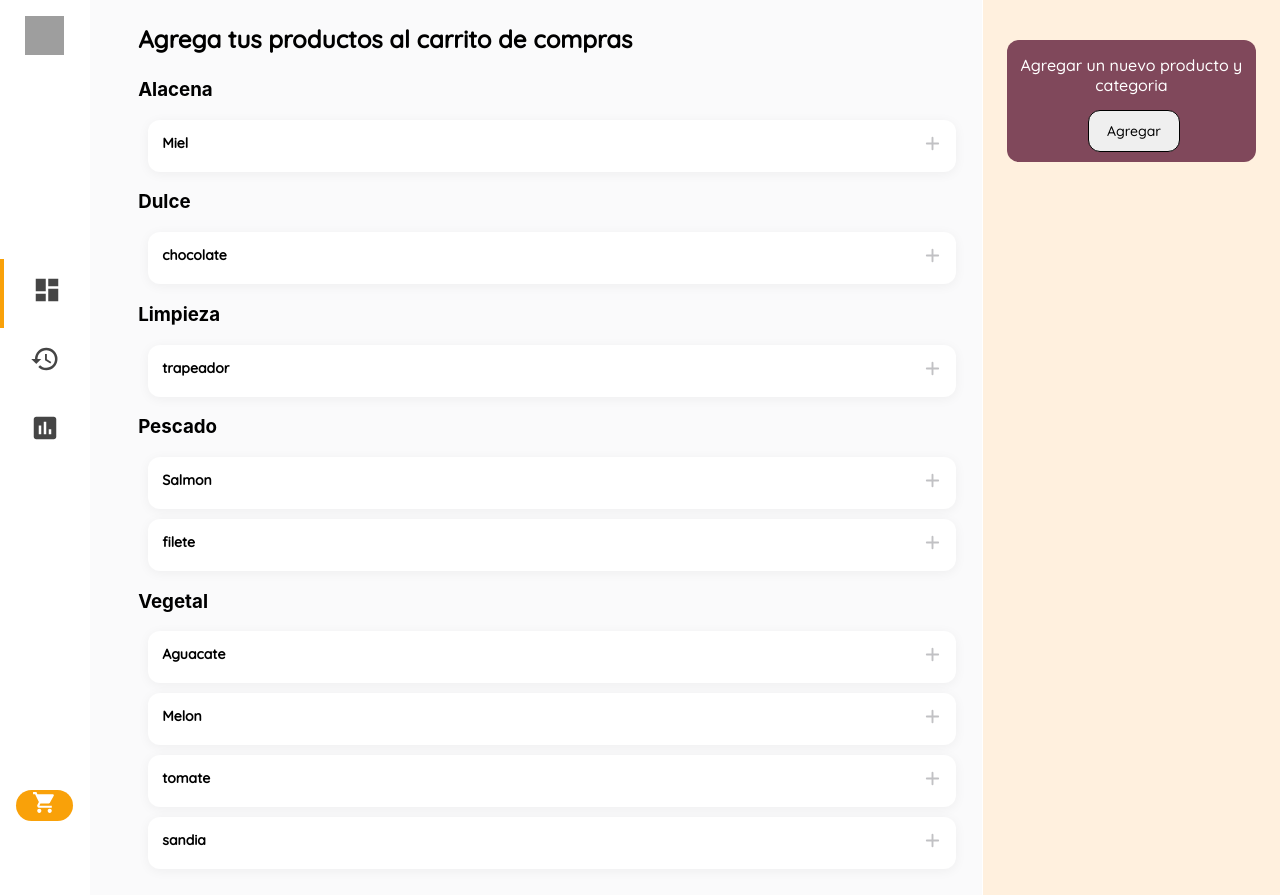
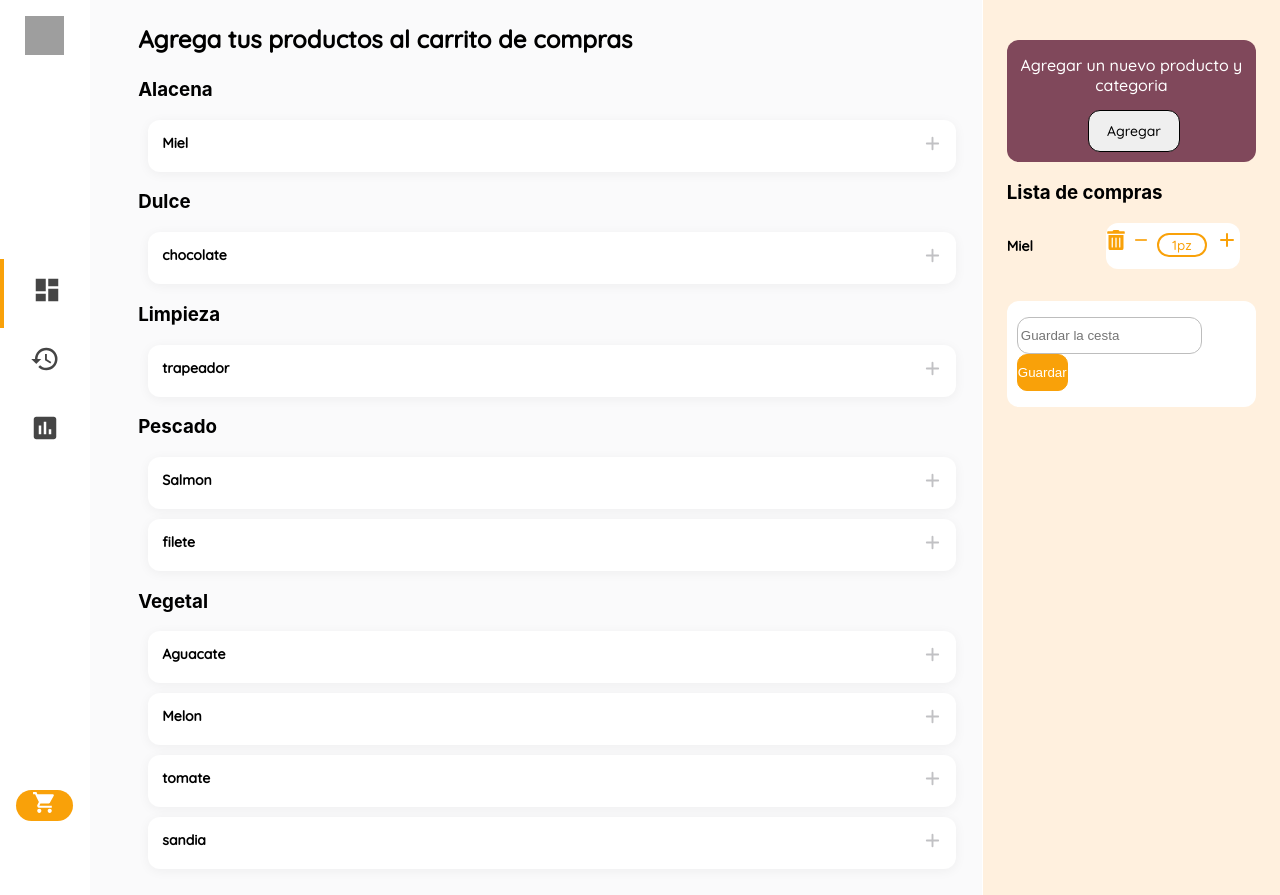
Before and after one commit to Codigo-bit-mx/ShoppingCart, a React (Create React App) app: page / in a window 1280 px wide. Both pictures are taken after a click on the element 748 px from the left and 145 px from the top of the page. Built offline with nearby package versions, Linux system fonts and the light colour scheme; grey boxes are pictures that could not be loaded.

Commit message:
Funciones del carrito completas

```diff
--- a/src/componentes/item/Item.js
+++ b/src/componentes/item/Item.js
@@ -1,11 +1,11 @@
 import React, { useContext } from 'react';
-import styled from 'styled-components';
-import dashsContext from '../../context/dashbord/dashContext';
+import styled                from 'styled-components';
+import carritosContext       from '../../context/carrito/carritoContext';
 
 //pestañas
 import WindowCarrito from './ventanas/WindowCarrito';
-import WindowInf from './ventanas/WindowInf';
-import WindowNew from './ventanas/WindowNew';
+import WindowInf     from './ventanas/WindowInf';
+import WindowNew     from './ventanas/WindowNew';
 
 const ContVentanas = styled.div`
     background: ${({ ventana }) => ventana === 'item' ? '#FFF0DE' :
@@ -16,8 +16,8 @@ const ContVentanas = styled.div`
 
 const Item = () => {
 
-    const dashContext = useContext(dashsContext);
-    const { ventana, cambioVentana } = dashContext;
+    const carritoContext = useContext(carritosContext);
+    const { ventana, productos } = carritoContext;
 
     return (
 
@@ -35,7 +35,7 @@ const Item = () => {
          :
         ventana === "informacion"
          ?
-          ( <WindowInf /> )
+          ( <WindowInf productos = {productos} /> )
          :
         null
         }
--- a/src/componentes/item/ventanas/WindowCarrito.js
+++ b/src/componentes/item/ventanas/WindowCarrito.js
@@ -1,6 +1,9 @@
 import React, {useContext} from 'react';
 import styled from 'styled-components';
-import dashsContext from '../../../context/dashbord/dashContext';
+import carritosContext from '../../../context/carrito/carritoContext';
+import { HiPlus } from "react-icons/hi";
+import { FaTrashAlt } from "react-icons/fa";
+import { MdRemove } from 'react-icons/md';
 
 const ContITEM = styled.div`
     margin: 16px auto 0 auto;
@@ -31,15 +34,82 @@ const DivBUTTON = styled.div`
         text-align: center;
         border-radius: 12px;
         border: 1px solid #000;
-        font-family: 'Quicksand', sans-serif;;
+        font-family: 'Quicksand', sans-serif;
         font-size: 14px;
     }
 `;
+const DivShopp = styled.div`
+    display: grid;
+    grid-template-columns: 0.5fr 1fr;
+    margin-top: 13px;
+    p{
+        font-family: 'Quicksand', sans-serif;
+        font-size: 14px;
+        font-weight: bold;
+    }
+`;
+const DivPSC = styled.div`
+    background: white;
+    margin: 0 16px;
+    border-radius: 12px;
+    padding: 7px 0;
+    span {
+        margin-right: 3px;
+        font-size: 20px;
+        color: #F9A109;
+        margin: auto 0;
+    }
+`;
+const BtnPSC = styled.button`
+    /* margin: 4px 1em; */
+    padding: 2px 13px;
+    border-radius: 15px;
+    border: 2px solid #F9A109;
+    box-sizing: border-box;
+    background: transparent;
+    font-family: 'Quicksand', sans-serif;
+    color: #F9A109;
+    margin-right: 10px;
+`;
+const CestaDIV = styled.div`
+    margin-top: 2em;
+    padding:  1em 10px;
+    background: white;
+    border-radius: 12px;
+`;
+const InputCST = styled.input`
+    padding: 10px 3px;
+    border-radius: 12px;
+    border: 1px solid #BDBDBD;
+`;
+const BtnCST = styled.button`
+    background: #F9A109;
+    padding: 10px 0;
+    border: 1px solid #F9A109;
+    border-radius: 10px;
+    color: white;
+`;
+
+
 
 const WindowCarrito = () => {
 
-    const dashContext = useContext(dashsContext);
-    const { cambioVentana } = dashContext;
+    const carritoContext = useContext(carritosContext);
+    const { carrito,
+            cambioVentana,
+            incrementarCantidad,
+            decrementarCantidad,
+            eliminarProducto
+             } = carritoContext;
+
+    const ReducirOBorrar = (cart) => {
+        const existe = carrito.find( elementCart => elementCart.id === cart.id);
+        if(existe.cantidad === 1) {
+            eliminarProducto(cart);
+        }else {
+            decrementarCantidad(cart);
+        }
+    }
 
     return (
 
@@ -50,6 +120,43 @@ const WindowCarrito = () => {
            <button onClick={() => cambioVentana('newproducto')}> Agregar </button>
            </DivBUTTON>
        </MarcoProduct>
+
+        <h3>Lista de compras</h3>
+
+        {carrito.map((cart) => (
+            <DivShopp key={cart.id}>
+                <p>{cart.nombre}</p>
+
+            <DivPSC>
+            <span onClick={() => eliminarProducto(cart)} ><FaTrashAlt /></span>
+
+            <span onClick={() =>  ReducirOBorrar(cart)}> <MdRemove /> </span>
+            <BtnPSC>{cart.cantidad}pz</BtnPSC>
+            <span onClick={() => incrementarCantidad(cart)}><HiPlus /> </span>
+            </DivPSC>
+
+            </DivShopp>
+        ))}
+
+       {carrito.length !== 0
+        ?
+
+       ( <CestaDIV>
+            <form>
+                <InputCST
+                    name="canasta"
+                    type="text"
+                    placeholder="Guardar la cesta"
+                />
+                <BtnCST>
+                    Guardar
+                </BtnCST>
+            </form>
+        </CestaDIV>)
+         :
+
+        null}
+
       </ContITEM>
 
      );
--- a/src/componentes/item/ventanas/WindowInf.js
+++ b/src/componentes/item/ventanas/WindowInf.js
@@ -1,18 +1,22 @@
 import React, {useContext} from 'react';
 import styled from 'styled-components';
-import dashsContext from '../../../context/dashbord/dashContext';
-
+import carritosContext from '../../../context/carrito/carritoContext';
 
 
 
 const WindowInf = () => {
 
-    const dashContext = useContext(dashsContext);
-    const { cambioVentana } = dashContext;
+
+    const carritoContext = useContext( carritosContext );
+    const { productos, cambioVentana } = carritoContext;
 
     return (
-        <p>hola soy informacion</p>
-     );
+
+        <div>
+            <p>hola soy la informacion jaja</p>
+        </div>
+
+        );
 }
 
 export default WindowInf;
--- a/src/componentes/item/ventanas/WindowNew.js
+++ b/src/componentes/item/ventanas/WindowNew.js
@@ -1,15 +1,13 @@
 import React, {useContext} from 'react';
 import styled from 'styled-components';
-import dashsContext from '../../../context/dashbord/dashContext';
+import carritosContext from '../../../context/carrito/carritoContext';
 
 const MarcoForm = styled.div`
     padding: 1em 2em;
 `;
-
 const Form = styled.form`
     margin-top: 2em;
 `;
-
 const Label = styled.label`
     font-family: 'Quicksand', sans-serif;
     font-size: 14px;
@@ -61,8 +59,8 @@ const BtnCancel = styled.button`
 
 const WindowNew = () => {
 
-    const dashContext = useContext(dashsContext);
-    const { cambioVentana } = dashContext;
+    const carritoContext = useContext(carritosContext);
+    const { cambioVentana } = carritoContext;
 
     return (
 
--- a/src/componentes/productos/Productos.js
+++ b/src/componentes/productos/Productos.js
@@ -33,8 +33,9 @@ const Productos = ({nombre, producto}) => {
 
     const {id} = producto;
 
+    //carrito
     const carritosContext = useContext(carritoContext);
-    const { carrito, agregarCarrito, incrementarCantidad  } = carritosContext;
+    const { carrito, agregarCarrito, incrementarCantidad, cambioVentana  } = carritosContext;
 
     const validar = (id, producto) => {
        const existe = carrito.find(elemento => elemento.id === id);
@@ -50,7 +51,7 @@ const Productos = ({nombre, producto}) => {
 
 
         <ContProducto>
-            <p>{nombre}</p>
+            <p onClick={() => cambioVentana('informacion')}>{nombre}</p>
             <span onClick={() => validar(id, producto) } > <HiPlus /> </span>
          </ContProducto>
 
--- a/src/context/carrito/carritoReducer.js
+++ b/src/context/carrito/carritoReducer.js
@@ -1,7 +1,11 @@
+import { act } from 'react-dom/cjs/react-dom-test-utils.production.min';
 import {
     LISTA_DE_PRODUCTOS,
     AGREGAR_PRODUCTO_CARRITO,
-    INCREMENTAR_CANTIDAD_CARRITO
+    INCREMENTAR_CANTIDAD_CARRITO,
+    DECREMENTAR_CANTIDAD_CARRITO,
+    ELIMINAR_PRODUCTO_CARRITO,
+    VISTAS_DEL_CARRITO
 } from '../../types/index';
 
 const carritoReducer =  (state, action) => {
@@ -27,6 +31,26 @@ const carritoReducer =  (state, action) => {
                  )
             }
 
+        case DECREMENTAR_CANTIDAD_CARRITO:
+            return{
+                ...state,
+                carrito: state.carrito.map((x) =>
+                x.id === action.payload.id ? {...action.payload, cantidad: action.payload.cantidad - 1} : x
+                )
+            }
+
+        case ELIMINAR_PRODUCTO_CARRITO:
+            return{
+                ...state,
+                carrito: state.carrito.filter(producto => producto.id === action.payload)
+            }
+
+        case VISTAS_DEL_CARRITO:
+            return{
+                ...state,
+                ventana: action.payload
+            }
+
         default:
             return state;
     }
--- a/src/context/carrito/carritoState.js
+++ b/src/context/carrito/carritoState.js
@@ -5,7 +5,10 @@ import carritoReducer from './carritoReducer';
 import {
     AGREGAR_PRODUCTO_CARRITO,
     LISTA_DE_PRODUCTOS,
-    INCREMENTAR_CANTIDAD_CARRITO
+    INCREMENTAR_CANTIDAD_CARRITO,
+    DECREMENTAR_CANTIDAD_CARRITO,
+    ELIMINAR_PRODUCTO_CARRITO,
+    VISTAS_DEL_CARRITO
 } from '../../types/index';
 
 const CarritoState = props => {
@@ -70,6 +73,8 @@ const CarritoState = props => {
         cats: [],
         carrito: [],
         total: 0,
+        ventana: 'item',
+        info: []
 
     }
 
@@ -96,6 +101,28 @@ const CarritoState = props => {
         })
     }
 
+    const decrementarCantidad = (cart) => {
+        dispatch({
+            type: DECREMENTAR_CANTIDAD_CARRITO,
+            payload: cart
+        })
+    }
+
+    const eliminarProducto = (producto) => {
+        dispatch({
+            type: ELIMINAR_PRODUCTO_CARRITO,
+            payload: producto
+        })
+    }
+
+    const cambioVentana = (estado) => {
+        dispatch({
+            type: VISTAS_DEL_CARRITO,
+            payload: estado
+        })
+    }
+
+
     return(
         <carritoContext.Provider
             value={{
@@ -107,6 +134,9 @@ const CarritoState = props => {
                 agregarLista,
                 agregarCarrito,
                 incrementarCantidad,
+                decrementarCantidad,
+                eliminarProducto,
+                cambioVentana
 
 
             }}
--- a/src/context/dashbord/dashReducer.js
+++ b/src/context/dashbord/dashReducer.js
@@ -2,7 +2,7 @@ import {
     VISTA_PRODUCTO,
     VISTA_HISTORIA,
     VISTA_METRICAS,
-    VISTAS_PRODUCTOS
+
 } from '../../types/index';
 
 export default (state, action) => {
@@ -32,13 +32,6 @@ export default (state, action) => {
                 viewmetricas: true
             }
 
-        case VISTAS_PRODUCTOS:
-            return{
-                ...state,
-                ventana: action.payload
-            }
-
-
         default:
             return state;
     }
--- a/src/context/dashbord/dashState.js
+++ b/src/context/dashbord/dashState.js
@@ -5,17 +5,14 @@ import dashReducer from './dashReducer';
 import {
     VISTA_PRODUCTO,
     VISTA_HISTORIA,
-    VISTA_METRICAS,
-    VISTAS_PRODUCTOS
+    VISTA_METRICAS
 } from '../../types/index';
-
 
 const DashState = props => {
     const initialState = {
         viewproductos: true,
         viewhistory: false,
         viewmetricas: false,
-        ventana: 'item'
     }
 
     const [state, dispatch] = useReducer(dashReducer, initialState);
@@ -38,24 +35,15 @@ const DashState = props => {
         })
     }
 
-    const cambioVentana = (estado) => {
-        dispatch({
-            type: VISTAS_PRODUCTOS,
-            payload: estado
-        })
-    }
-
     return(
         <dashContext.Provider
             value={{
             viewproductos: state.viewproductos,
             viewhistory: state.viewhistory,
             viewmetricas: state.viewmetricas,
-            ventana: state.ventana,
             vistaProducto,
             vistaHistoria,
             vistaMetricas,
-            cambioVentana
             }}
         >
             {props.children}
--- a/src/types/index.js
+++ b/src/types/index.js
@@ -3,10 +3,11 @@
 export const VISTA_PRODUCTO = 'VISTA_PRODUCTO';
 export const VISTA_HISTORIA = 'VISTA_HISTORIA';
 export const VISTA_METRICAS = 'VISTA_METRICAS';
-export const VISTAS_PRODUCTOS = 'VISTAS_PRODUCTOS';
-
 //Lista
 export const LISTA_DE_PRODUCTOS = 'LISTA_DE_PRODUCTOS';
 //carrito
 export const AGREGAR_PRODUCTO_CARRITO = 'AGREGAR_PRODUCTO_CARRITO';
 export const INCREMENTAR_CANTIDAD_CARRITO = 'INCREMENTAR_CANTIDAD_CARRITO';
+export const DECREMENTAR_CANTIDAD_CARRITO = 'DECREMENTAR_CANTIDAD_CARRITO';
+export const ELIMINAR_PRODUCTO_CARRITO = 'ELIMINAR_PRODUCTO_CARRITO';
+export const VISTAS_DEL_CARRITO = 'VISTAS_DEL_CARRITO';
```
